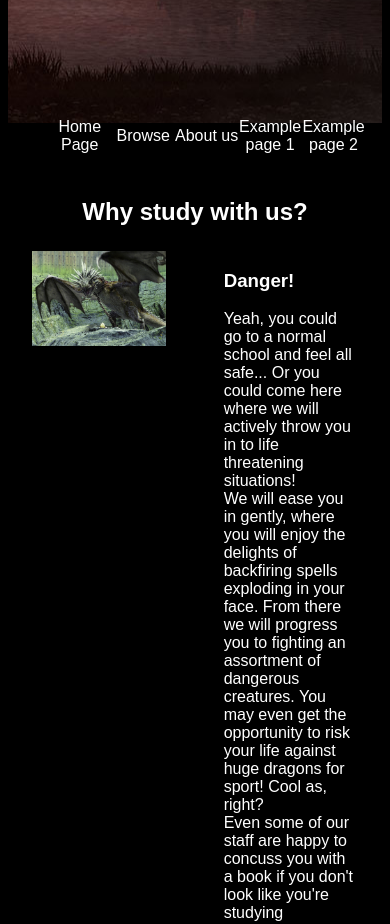
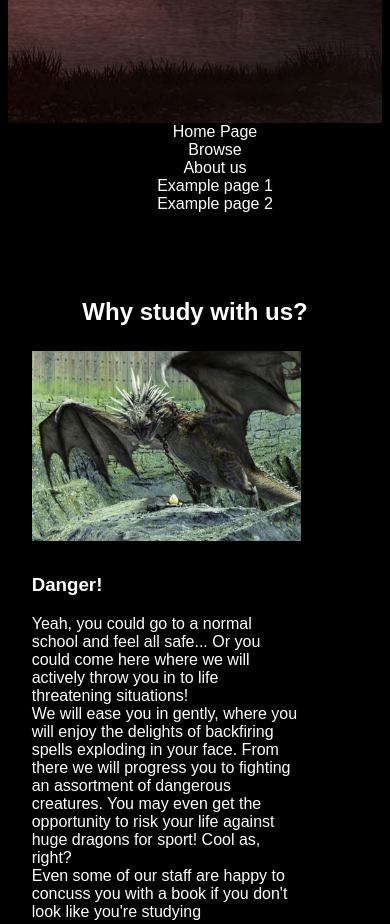
Before and after one commit to Barrigan/hogwarts-html-css-website, a plain HTML site: page index.html in a window 390 px wide. Shown: the part 560-1484 px from the top of the page. Drawn offline with Linux system fonts and the light colour scheme.

Commit message:
Making it responsive

```diff
--- a/index.css
+++ b/index.css
@@ -29,6 +29,7 @@ nav {
 */
 
 nav ul {
+    margin-top: 15px;
     height: 25px;
     /*
     background-color: brown;
@@ -49,13 +50,18 @@ nav ul li {
 }
 
 nav ul li a {
+    transition-duration: .5s;
     color: white;
     text-decoration: none;
     /*
     background-color: green;
     */
 }
-
+nav ul li a:hover {
+    transition-duration: .5s;
+    color: black;
+    text-shadow: 0px 0px 5px white, 0px 0px 5px white, 0px 0px 5px white;
+}
 h2 {
     text-align: center;
 }
@@ -80,7 +86,6 @@ article {
     background-color: pink;
     */
     width: 40%;
-    position: relative;
     padding: 5px;
 }
 
@@ -89,7 +94,6 @@ article {
     background-color: pink;
     */
     width: 40%;
-    position: relative;
     padding: 5px;
 }
 
@@ -104,3 +108,32 @@ article div img{
 #section-2 p {
     padding-top: 50px;
 }
+
+@media screen and (max-width: 600px) {
+    /*
+    body {
+        background-color: lightgreen;
+    }
+    */
+
+    .left-container {
+        width: 80%;
+    }
+
+    .right-container {
+        width: 80%;
+    }
+
+    article {
+        flex-direction: column;
+    }
+
+    nav ul {
+        flex-direction: column;
+        height: 125px;
+    }
+
+    nav ul li {
+        width: 100%;
+    }
+}
```
